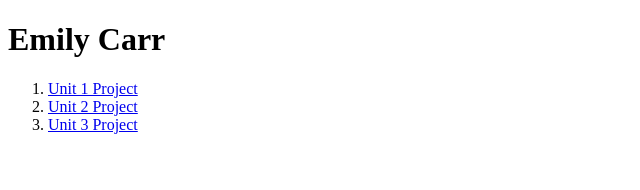
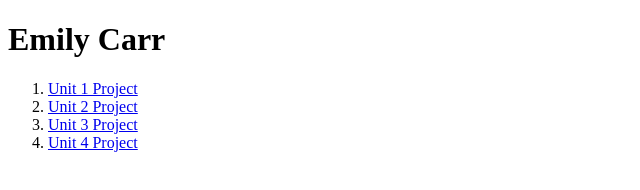
Before and after one commit to EmilyCarr334/EmilyCarr334.github.io, a plain HTML site: page index.html in a window 1280 px wide. Shown: the whole page, without its empty margins (0-640 px from the left). Drawn offline with Linux system fonts and the light colour scheme.

Commit message:
Added Unit 4 Project

```diff
--- a/index.html
+++ b/index.html
@@ -14,6 +14,7 @@
     <li><a href="https://CIS-099-Unit-1-Project.ecarr334.repl.co">Unit 1 Project</a></li>
     <li><a href="https://CIS-099-Unit-2-Project.ecarr334.repl.co">Unit 2 Project</a></li>
     <li><a href="https://CIS-099-Unit-3-Project.ecarr334.repl.co">Unit 3 Project</a></li>
+    <li><a href="https://Unit-4-Project-CSS.ecarr334.repl.co">Unit 4 Project</li>
   </ol>
 </body>
 
```
